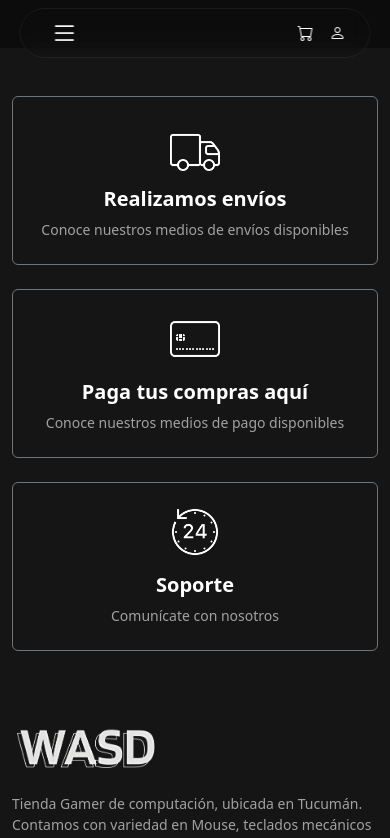
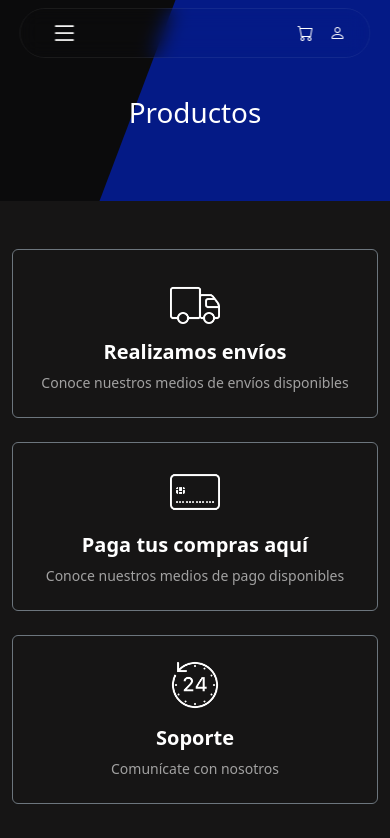
Before and after one commit to matiaspele/2FPS-Project, a React (Vite) app: page /producto in a window 390 px wide. Shown: the top 838 px of the page. Built offline with nearby package versions, Linux system fonts and the light colour scheme.

Commit message:
Le dimos estilos a las cards y tambien para que sean responsivos

```diff
--- /dev/null
+++ b/src/css/Product.css
@@ -0,0 +1,30 @@
+/* Fondo base azul */
+body.triangle-bg {
+  background-color: #041A86;
+  position: relative;
+  min-height: 100vh;
+  overflow-x: hidden;
+}
+
+/* Triángulo negro esquina superior izquierda */
+body.triangle-bg::before {
+  content: "";
+  position: fixed;
+  top: 0;
+  left: 0;
+  width: 100%;
+  height: 100%;
+  background-color: #0B0B0C;
+  clip-path: polygon(0 0, 45% 0, 0 55%);
+  z-index: -1;
+}
+
+.card-hov {
+  transition: transform 0.5s ease, box-shadow 0.3s ease, border 0.3s ease;
+}
+
+.card-hov:hover {
+  transform: translateY(-10px) scale(1.02);
+  box-shadow: 0 15px 35px rgba(4, 26, 134, 0.6);
+  border: 2px solid #041A86;
+}
--- a/src/css/admin.css
+++ b/src/css/admin.css
@@ -24,3 +24,13 @@ body.bg-admin::before {
 .table {
   min-width: 700px;
 }
+.acciones{
+  width: 100px;
+}
+
+@media(max-width: 1023){
+  .eliminar{
+    padding: 50px;
+  }
+
+}
--- a/src/views/AdminScreeen.jsx
+++ b/src/views/AdminScreeen.jsx
@@ -148,15 +148,18 @@ const AdminScreen = () => {
                   <td>${p.precio}</td>
                   <td>{p.descripcion}</td>
                   <td>{p.stock}</td>
-                  <td className="text-center">
+                  <td className="text-center acciones">
+                    <div className="d-flex flex-column flex-lg-row gap-2 justify-content-center">
                       <button
-                      className="btn btn-sm btn-warning bi bi-pencil-square me-2"
+                        className="btn btn-sm btn-warning bi bi-pencil-square"
                         onClick={() => actualizarProducto(p)}
                       ></button>
+
                       <button
-                      className="btn btn-sm btn-danger bi bi-trash3"
+                        className="btn btn-sm btn-danger bi bi-trash3 eliminar"
                         onClick={() => eliminarProducto(p.id)}
                       ></button>
+                    </div>
                   </td>
                 </tr>
               ))}
--- a/src/views/ProductScreen.jsx
+++ b/src/views/ProductScreen.jsx
@@ -1,25 +1,60 @@
-import { useEffect, useState } from "react"
+import { useEffect, useState } from "react";
+import "../css/product.css";
 
 const ProductScreen = () => {
-    const[productos,setProductos] = useState([]);
-    useEffect(()=>{
-        const data = localStorage.getItem("products");
-        setProductos(data ? JSON.parse(data) : []);
+  const [productos, setProductos] = useState([]);
 
-    }, [])
+  useEffect(() => {
+    const data = localStorage.getItem("products");
+    setProductos(data ? JSON.parse(data) : []);
+  }, []);
+
+  useEffect(() => {
+    document.body.classList.add("triangle-bg");
+
+    return () => {
+      document.body.classList.remove("triangle-bg");
+    };
+  }, []);
+
   return (
-    <div>
-        {
-            productos.map((p)=> (
-                <div key={p.id}>
-                     <h1>{p.producto}</h1>
-                     <img src={p.imagen} alt="" />
-                </div>
-            ))
-        }
+    <div className="container mt-5">
+      <h1 className="text-white text-center pt-5 pb-3">Productos</h1>
 
+      <div className="row">
+        {productos.map((p) => (
+          <div
+            className="col-6 col-md-3 col-lg-2 mb-4 d-flex justify-content-center"
+            key={p.id}
+          >
+            <div className="card h-100 text-center w-100 card-hov">
+              {p.imagen && (
+                <img
+                  src={p.imagen}
+                  alt={p.producto}
+                  className="mx-auto mt-3"
+                  style={{
+                    width: "100px",
+                    height: "100px",
+                    objectFit: "cover",
+                  }}
+                />
+              )}
+
+              <div className="card-body p-2">
+                <h6 className="card-title">{p.producto}</h6>
+                <p className="card-text small">{p.descripcion}</p>
+              </div>
+
+              <div className="card-footer py-2">
+                <span className="fw-bold">Precio: ${p.precio}</span>
+              </div>
+            </div>
+          </div>
+        ))}
+      </div>
     </div>
-  )
-}
+  );
+};
 
-export default ProductScreen
+export default ProductScreen;
```
Lines whose indentation alone changed are shown as unchanged.
